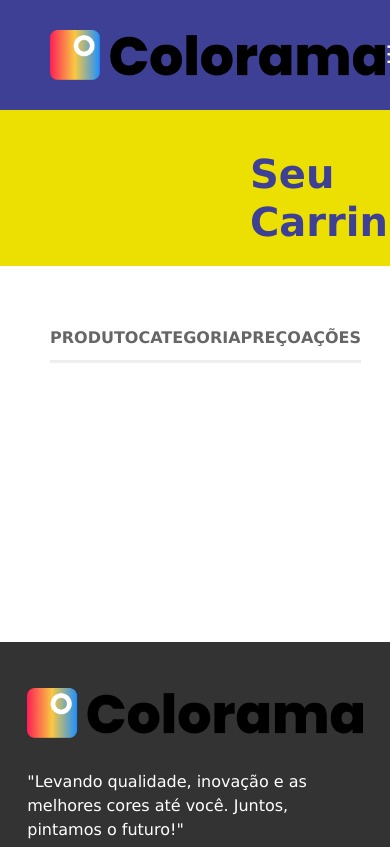
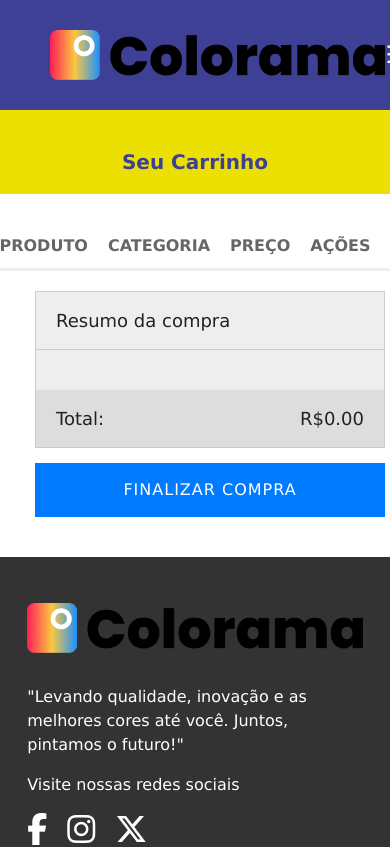
Before and after one commit to GuilherOFernandes/Colorama, an Angular app: page /orders in a window 390 px wide. Shown: the top 847 px of the page. Built offline with nearby package versions, Linux system fonts and the light colour scheme.

Commit message:
Responsividade Carrinhos Feita

```diff
--- a/angular.json
+++ b/angular.json
@@ -31,6 +31,7 @@
             ],
             "styles": [
               "src/styles.scss",
+              "node_modules/bootstrap-icons/font/bootstrap-icons.css",
               "node_modules/@fortawesome/fontawesome-free/css/all.min.css"
             ],
             "scripts": []
--- a/package.json
+++ b/package.json
@@ -22,6 +22,7 @@
     "@ng-bootstrap/ng-bootstrap": "^15.1.2",
     "@popperjs/core": "^2.11.6",
     "bootstrap": "^5.2.3",
+    "bootstrap-icons": "^1.11.3",
     "hammerjs": "^2.0.8",
     "ngx-bootstrap": "^11.0.2",
     "rxjs": "~7.8.0",
--- a/src/app/features/orders/orders.component.scss
+++ b/src/app/features/orders/orders.component.scss
@@ -164,3 +164,103 @@ table {
     background: #ddd;
   }
 }
+@media (max-width: 1024px) {
+  thead {
+    tr {
+      th {
+        padding-right: 20px;
+      }
+      th:nth-child(1) { width: 20%; }
+      th:nth-child(2) { width: 20%; }
+      th:nth-child(3) { width: 20%; }
+      th:nth-child(4) { width: 20%; }
+    }
+  }
+
+  tbody {
+    tr {
+      td {
+        padding:0 20px;
+      }
+      td:nth-child(1) {
+        min-width: 150px;
+      }
+
+      td:nth-child(2) {
+        min-width: 120px;
+      }
+
+    }
+  }
+
+  .titulo-carrinhos {
+    padding-left: 50px;
+    font-size: 30px;
+  }
+
+  .main {
+    margin: 40px 10px;
+    padding: 0 15px 15px;
+
+    .content {
+      flex-direction: column;
+      align-items: center;
+      gap: 20px;
+
+      .product{
+        margin-right: 10px;
+
+        .name{
+          padding-top: 10px;
+          font-size: 16px;
+        }
+      }
+    }
+
+    aside {
+      margin-left: 0;
+      width: 100%;
+      min-width: unset;
+    }
+  }
+}
+
+@media (max-width: 768px) {
+  .titulo-carrinhos {
+    font-size: 24px;
+    text-align: center;
+    padding-left: 0;
+  }
+
+  table {
+    display: block;
+    overflow-x: auto;
+    white-space: nowrap;
+  }
+
+  .product img {
+    width: 100px;
+    max-height: 100px;
+  }
+
+  .remove {
+    width: 25px;
+    height: 25px;
+    font-size: 16px;
+  }
+}
+
+@media (max-width: 480px) {
+  .titulo-carrinhos {
+    font-size: 20px;
+  }
+
+  .main {
+    padding: 0 10px;
+  }
+
+  .pagamento {
+    font-size: 14px;
+    padding: 10px 0;
+  }
+}
```
Also changed, not shown: 1 other file (tests, documents, lock files or other folders).
